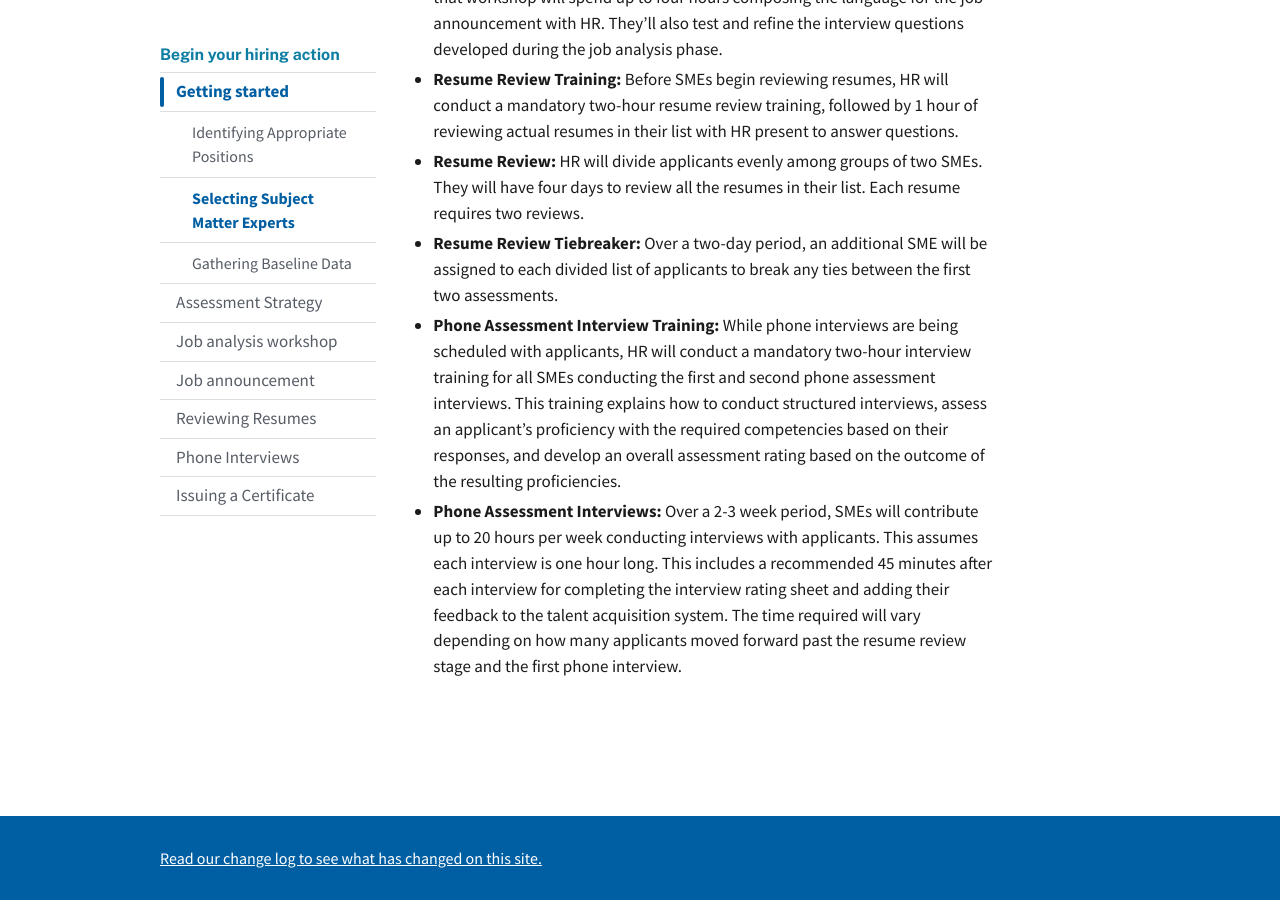
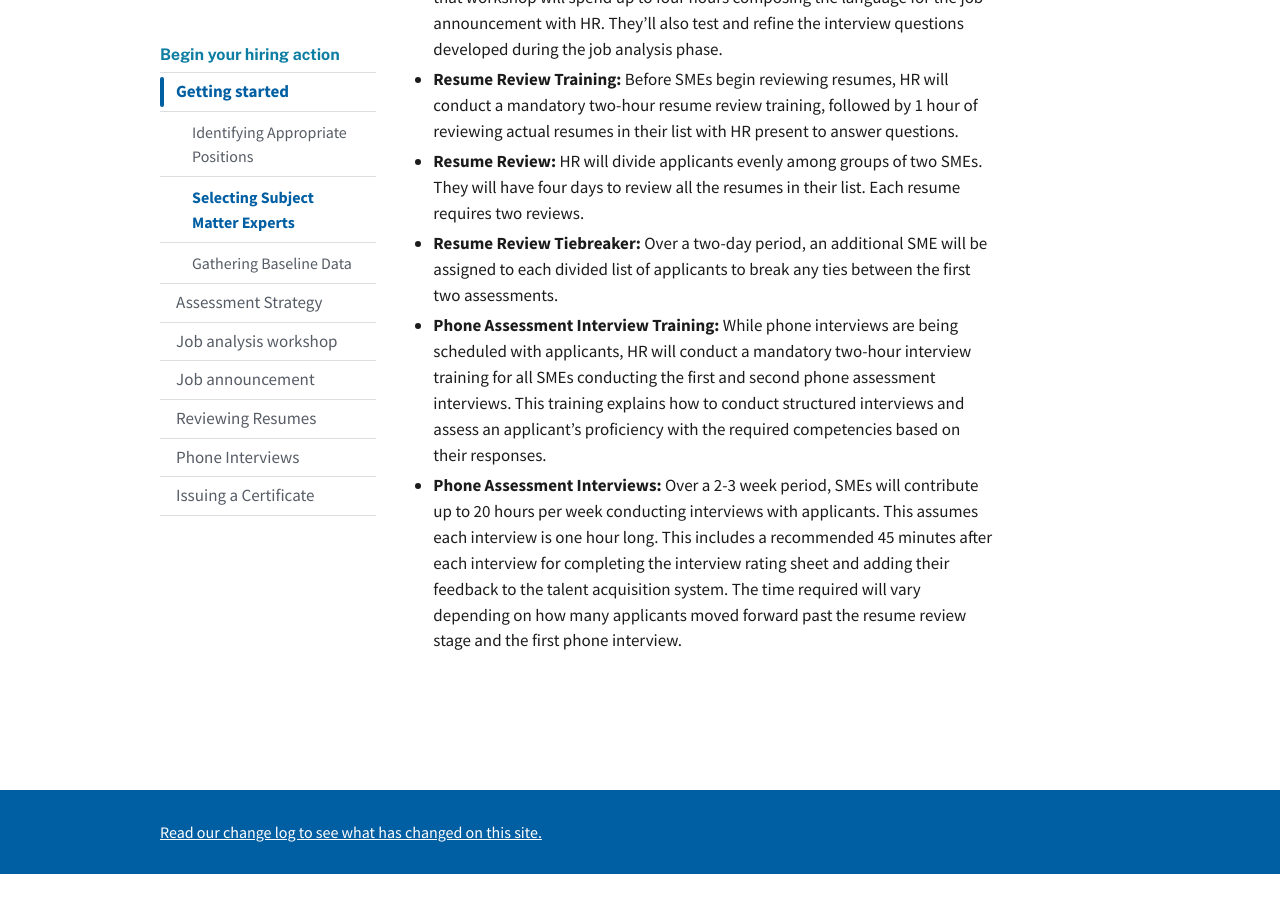
Before and after one commit to usds/SME-QA-Website, a Jekyll site: the page built from pages/phases/getting-started/selecting-smes.md, in a window 1280 px wide and 900 px high, scrolled down 1615 px. Built offline with Jekyll 4.4.1, drawn with Linux system fonts in a browser that asks for light colours; after the commit the page ends 2489 px from its top, so only the background shows below that.

Commit message:
We don't ask SMEs to do the overall rating anymore

```diff
--- a/pages/phases/getting-started/selecting-smes.md
+++ b/pages/phases/getting-started/selecting-smes.md
@@ -43,5 +43,5 @@ It's critical for you to identify a project manager to manage the deliverables r
 - **Resume Review Training:** Before SMEs begin reviewing resumes, HR will conduct a mandatory two-hour resume review training, followed by 1 hour of reviewing actual resumes in their list with HR present to answer questions.
 - **Resume Review:** HR will divide applicants evenly among groups of two SMEs. They will have four days to review all the resumes in their list. Each resume requires two reviews.
 - **Resume Review Tiebreaker:** Over a two-day period, an additional SME will be assigned to each divided list of applicants to break any ties between the first two assessments.
-- **Phone Assessment Interview Training:** While phone interviews are being scheduled with applicants, HR will conduct a mandatory two-hour interview training for all SMEs conducting the first and second phone assessment interviews. This training explains how to conduct structured interviews, assess an applicant’s proficiency with the required competencies based on their responses, and develop an overall assessment rating based on the outcome of the resulting proficiencies.
+- **Phone Assessment Interview Training:** While phone interviews are being scheduled with applicants, HR will conduct a mandatory two-hour interview training for all SMEs conducting the first and second phone assessment interviews. This training explains how to conduct structured interviews and assess an applicant’s proficiency with the required competencies based on their responses.
 - **Phone Assessment Interviews:** Over a 2-3 week period, SMEs will contribute up to 20 hours per week conducting interviews with applicants. This assumes each interview is one hour long. This includes a recommended 45 minutes after each interview for completing the interview rating sheet and adding their feedback to the talent acquisition system. The time required will vary depending on how many applicants moved forward past the resume review stage and the first phone interview.
```
